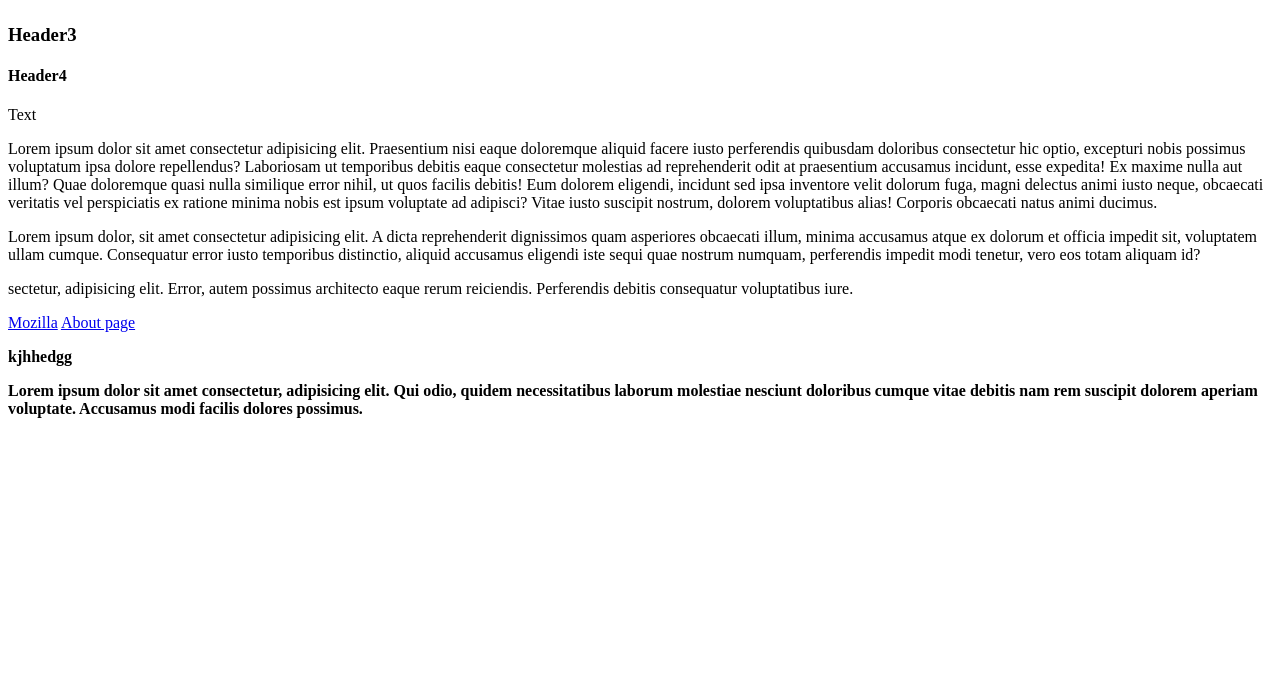
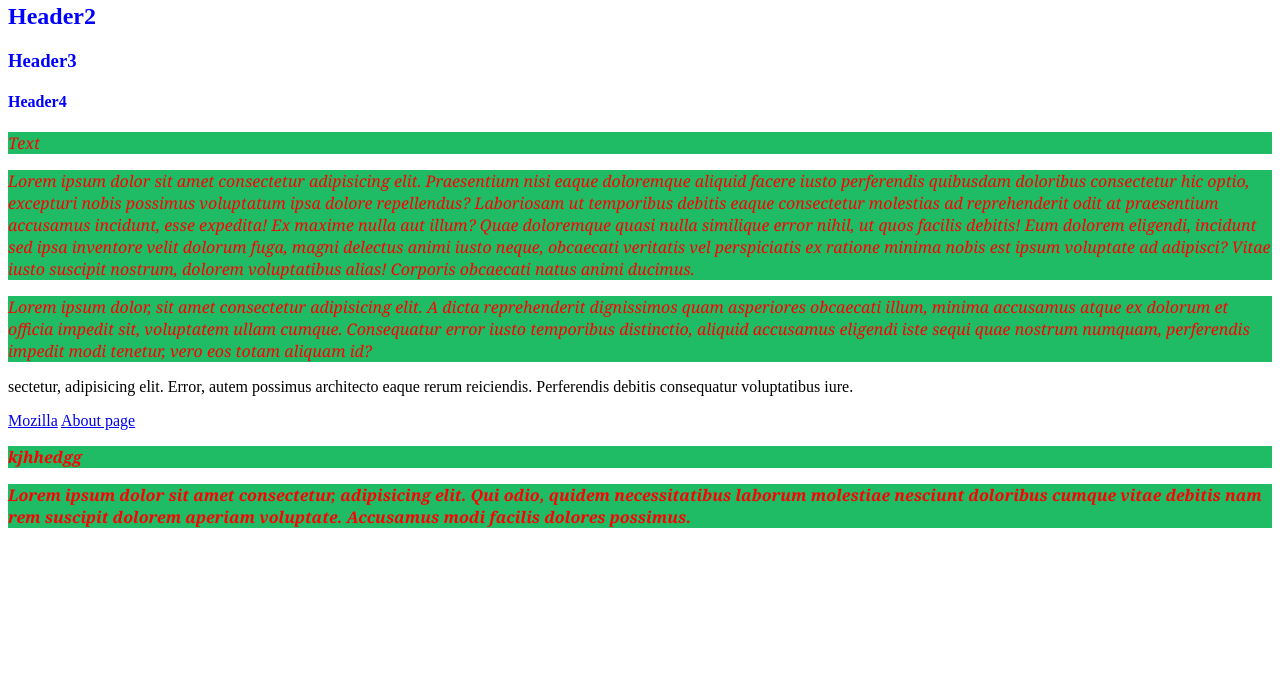
Before and after one commit to AnnaSylina/My-first-project, a plain HTML site: page index.html in a window 1280 px wide. Shown: the part 103-800 px from the top of the page. Drawn offline with Linux system fonts and the light colour scheme.

Commit message:
add stales

```diff
--- a/index.html
+++ b/index.html
@@ -5,6 +5,15 @@
     <meta http-equiv="X-UA-Compatible" content="IE=edge">
     <meta name="viewport" content="width=device-width, initial-scale=1.0">
     <title>My first project</title>
+    <link rel="stylesheet" href="./style /style.css"
+    <style>
+        p{
+            color:green;
+            font-size: 20px;
+            font-family: 'Times New Roman', Times, serif;
+            font-weight: bold;
+        }
+    </style>
 </head>
 <body>
     <h1>Header1</h1>
@@ -21,5 +30,6 @@ sectetur, adipisicing elit. Error, autem possimus architecto eaque rerum reicien
 <a href="./pages/about.html" target="_blank">About page</a>
 <p><b>kjhhedgg</b></p>
 <p><strong>Lorem ipsum dolor sit amet consectetur, adipisicing elit. Qui odio, quidem necessitatibus laborum molestiae nesciunt doloribus cumque vitae debitis nam rem suscipit dolorem aperiam voluptate. Accusamus modi facilis dolores possimus.</strong></p>
+<p style = "font-size:10px; color: yellow; cadetblue;text-align: center;> Lorem, ipsum dolor sit amet consectetur adipisicing elit. Labore dolor tempore rerum libero dicta deleniti dolorem, distinctio facere vitae sequi et. Iure est voluptates rerum quaerat totam quam perspiciatis sapiente!</p>
 </body>
 </html>
--- /dev/null
+++ b/style /style.css
@@ -0,0 +1,11 @@
+p{
+    color: red !important;
+    font-weight: normal;
+    font-family: Cambria, Cochin, Georgia, Times, 'Times New Roman', serif;
+    font-style: italic;
+    background-color:rgb(31, 187, 101);
+
+}
+h1,h2,h3,h4{
+    color:blue;
+}
```
Also changed, not shown: pages/about.html (+2 -1 lines).
